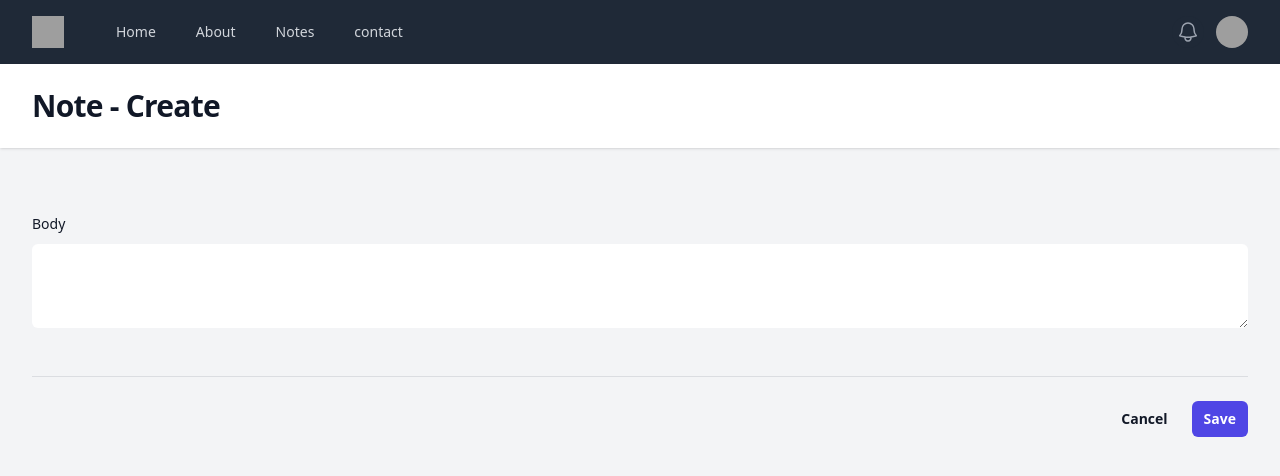
After one commit to MahmoudNagah999/phpForBeginners, a PHP site: page /note/create in a window 1280 px wide. The commit adds this page. Shown: the top 476 px of the page. Run offline with PHP 8.4, Linux system fonts and the light colour scheme; some libraries are stand-ins or nearby versions; grey boxes are pictures that could not be loaded.

Commit message:
start store note

```diff
--- /dev/null
+++ b/controllers/noteCreate.php
@@ -0,0 +1,18 @@
+<?php
+
+$pageHeading = "Note - Create";
+
+if($_SERVER['REQUEST_METHOD'] === "POST")
+{
+    dd($_POST['body']);
+    $body = $_POST['body'];
+
+    // $stmt = $pdo->prepare("INSERT INTO notes (body) VALUES (:body)");
+    // $stmt->execute(['body' => $body]);
+
+    // header("Location: /notes");
+    // die();
+}
+
+
+require "views/noteCreate.view.php";
--- a/router.php
+++ b/router.php
@@ -1,14 +1,8 @@
 <?php
 
+$routers = require ("routes.php");
+
 $uri = parse_url($_SERVER['REQUEST_URI'])['path'];
-
-$routers = [
-    "/" => "controllers/index.php",
-    "/about" => "controllers/about.php",
-    "/notes" => "controllers/notes.php",
-    "/note" => "controllers/note.php",
-    "/contact" => "controllers/contact.php"
-];
 
 function routeToController($uri, $routers) {
     if(array_key_exists($uri, $routers)){
--- /dev/null
+++ b/routes.php
@@ -0,0 +1,10 @@
+<?php
+
+return [
+    "/" => "controllers/index.php",
+    "/about" => "controllers/about.php",
+    "/contact" => "controllers/contact.php",
+    "/notes" => "controllers/notes.php",
+    "/note" => "controllers/note.php",
+    "/note/create" => "controllers/noteCreate.php",
+];
--- /dev/null
+++ b/views/noteCreate.view.php
@@ -0,0 +1,31 @@
+<?php require "partials/head.php"?>
+
+<?php require "partials/nav.php"?>
+
+<?php require "partials/banner.php"?>
+
+<main>
+    <div class="mx-auto max-w-7xl px-4 py-6 sm:px-6 lg:px-8">
+        <form method="POST">
+            <div class="space-y-12">
+                <div class="border-b border-gray-900/10 pb-12">
+                    <div class="mt-10 grid grid-cols-1 gap-x-6 gap-y-8 sm:grid-cols-6">
+                        <div class="col-span-full">
+                            <label for="body" class="block text-sm/6 font-medium text-gray-900">Body</label>
+                            <div class="mt-2">
+                                <textarea name="body" id="body" rows="3" class="block w-full rounded-md bg-white px-3 py-1.5 text-base text-gray-900 outline-1 -outline-offset-1 outline-gray-300 placeholder:text-gray-400 focus:outline-2 focus:-outline-offset-2 focus:outline-indigo-600 sm:text-sm/6"></textarea>
+                            </div>
+                        </div>
+                    </div>
+                </div>
+            </div>
+
+            <div class="mt-6 flex items-center justify-end gap-x-6">
+                <button type="button" class="text-sm/6 font-semibold text-gray-900">Cancel</button>
+                <button type="submit" class="rounded-md bg-indigo-600 px-3 py-2 text-sm font-semibold text-white shadow-xs hover:bg-indigo-500 focus-visible:outline-2 focus-visible:outline-offset-2 focus-visible:outline-indigo-600">Save</button>
+            </div>
+        </form>
+    </div>
+</main>
+
+<?php require "partials/foot.php"?>
```
Also changed, not shown: views/notes.view.php (+7 -0 lines).
